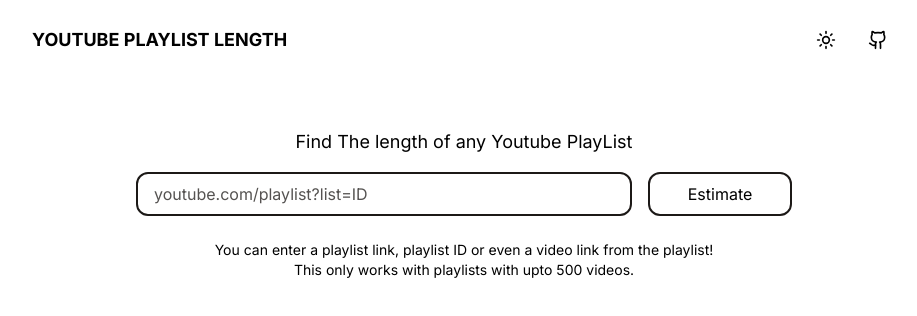
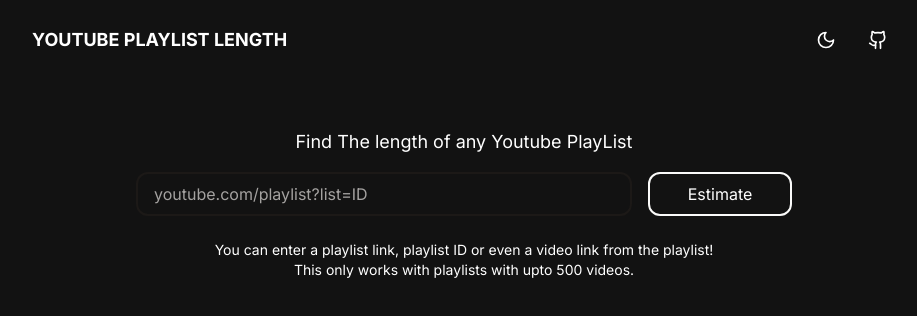
Before and after one commit to SidneyRoberto9/youtube-playlist-length, a Next.js app: page / in a window 1280 px wide. Shown: the top 316 px of the page, without its empty margins (176-1093 px from the left). Built offline with nearby package versions, Linux system fonts and the light colour scheme; no server answers.

Commit message:
✏️ docs: Setup Default theme to dark

```diff
--- a/src/app/layout.tsx
+++ b/src/app/layout.tsx
@@ -29,11 +29,7 @@
   return (
     <html lang="en" suppressHydrationWarning>
       <body className={cn(inter.className, 'm-auto max-w-4xl')}>
-        <ThemeProvider
-          attribute="class"
-          defaultTheme="system"
-          enableSystem
-          disableTransitionOnChange>
+        <ThemeProvider attribute="class" defaultTheme="dark" enableSystem disableTransitionOnChange>
           <Header />
           {children}
         </ThemeProvider>
```
